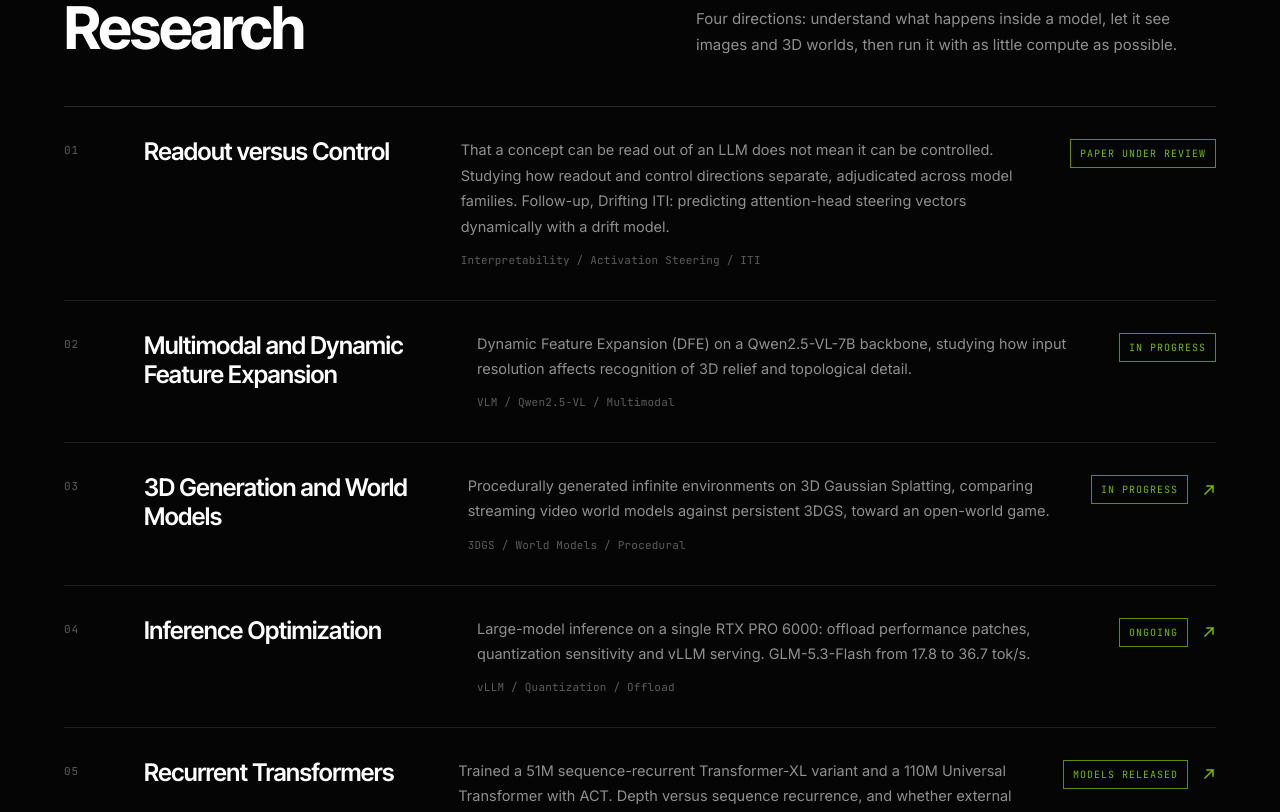
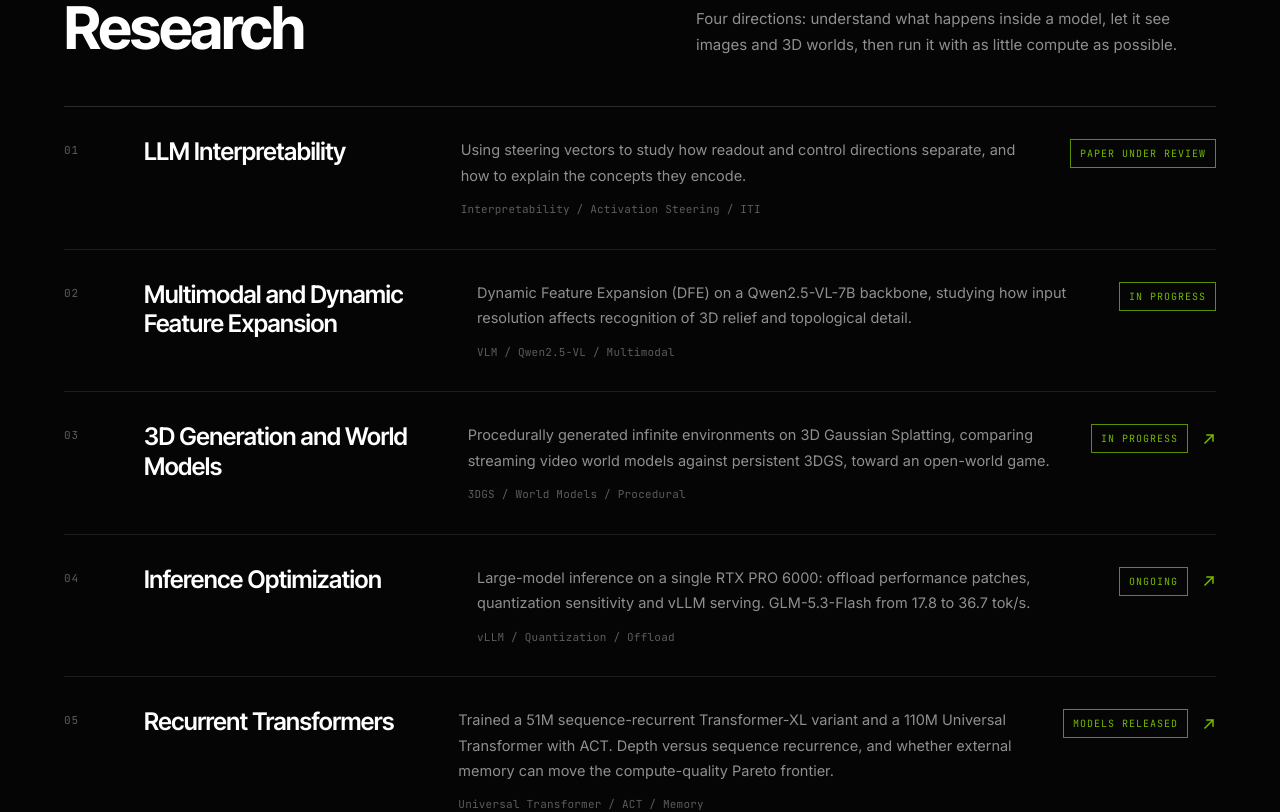
Before and after one commit to Cerynitius/Cerynitius.github.io, a Next.js app: page / in a window 1280 px wide. Shown: the part 2220-3032 px from the top of the page. Built offline with nearby package versions, Linux system fonts and the light colour scheme.

Commit message:
research: abstract and high-dimensional directions

```diff
--- a/app/content.ts
+++ b/app/content.ts
@@ -178,10 +178,10 @@ export type Research = { id: string; title: Bi; text: Bi; tags: string[]; status
 export const research: Research[] = [
   {
     id: "01",
-    title: { zh: "概念的读出与控制", en: "Readout versus Control" },
+    title: { zh: "LLM 可解释性", en: "LLM Interpretability" },
     text: {
-      zh: "一个概念在 LLM 里能被读出，不代表能被控制。研究读出方向和控制方向如何分离，跨模型家族做裁决。延伸工作 Drifting ITI：用 drift model 动态预测注意力头的操控向量。",
-      en: "That a concept can be read out of an LLM does not mean it can be controlled. Studying how readout and control directions separate, adjudicated across model families. Follow-up, Drifting ITI: predicting attention-head steering vectors dynamically with a drift model.",
+      zh: "用操控向量研究读出方向和控制方向如何分离，以及如何解释它们所编码的概念。",
+      en: "Using steering vectors to study how readout and control directions separate, and how to explain the concepts they encode.",
     },
     tags: ["Interpretability", "Activation Steering", "ITI"],
     status: { zh: "论文投稿中", en: "Paper under review" },
@@ -335,7 +335,7 @@ export const services: Service[] = [
     name: { zh: "SDSZ 校园社区", en: "SDSZ Campus Community" },
     url: "sdsz.groovin.cn",
     href: "https://sdsz.groovin.cn",
-    text: { zh: "面向 SDSZ 学生的校园社区平台。由我独立维护。", en: "A campus community platform for SDSZ students. Maintained solely by me." },
+    text: { zh: "面向 SDSZ 学生的校园社区平台。由 Alumin-Hydro 独立维护。", en: "A campus community platform for SDSZ students. Maintained solely by Alumin-Hydro." },
     tags: ["Next.js", "Prisma", "Community"],
   },
 ];
```
